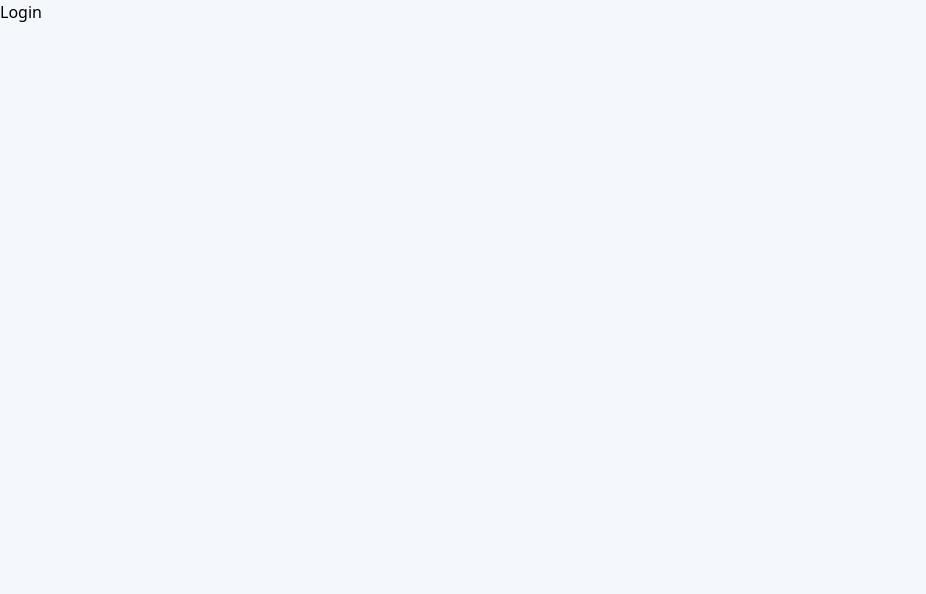
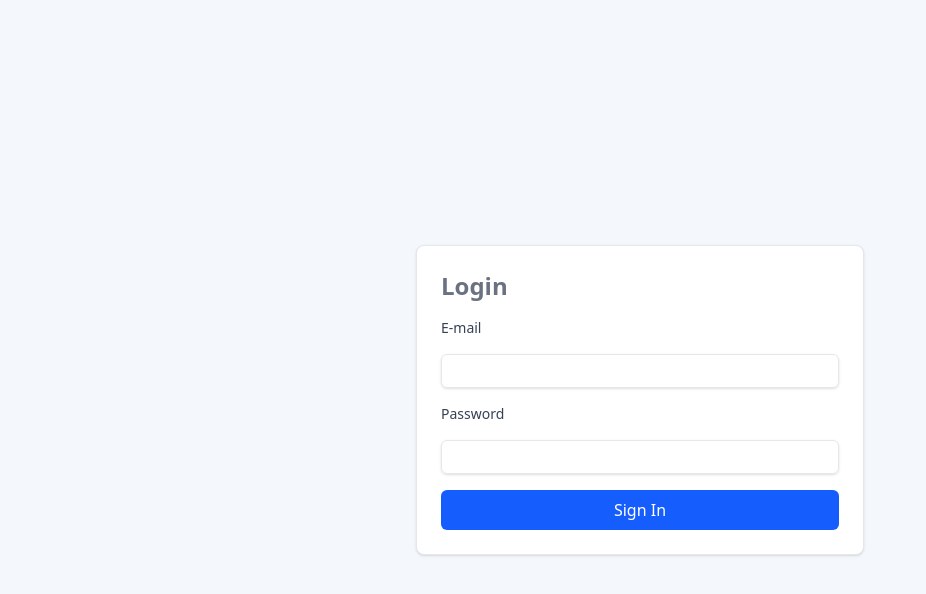
Before and after one commit to felipecvo/teacherds-front, a React (Vite) app: page /login in a window 1280 px wide. Shown: the top 594 px of the page, without its empty margins (0-926 px from the left). Built offline with nearby package versions, Linux system fonts and the light colour scheme.

Commit message:
feat: add login screen

```diff
--- a/package.json
+++ b/package.json
@@ -13,6 +13,7 @@
     "@tailwindcss/vite": "^4.1.13",
     "react": "^19.1.1",
     "react-dom": "^19.1.1",
+    "react-hook-form": "^7.63.0",
     "react-router-dom": "^7.9.1",
     "tailwindcss": "^4.1.13"
   },
--- /dev/null
+++ b/src/components/ui/Card.tsx
@@ -0,0 +1,12 @@
+import type { PropsWithChildren } from "react";
+
+const Card = ({ children }: PropsWithChildren) => {
+  //  hover:shadow-md transition-shadow cursor-pointer
+  // #e0e5eb
+  return (
+    <div className="rounded-lg border border-gray-200 bg-white text-gray-500 shadow-sm">
+      {children}
+    </div>
+  );
+};
+export default Card;
--- a/src/routes/login.tsx
+++ b/src/routes/login.tsx
@@ -1,4 +1,36 @@
+import Card from "../components/ui/Card";
+
 const Login = () => {
-  return <div>Login</div>;
+  return (
+    <div className="flex flex-col max-w-md mx-auto justify-center h-screen">
+      <Card>
+        <div className="p-6">
+          <h1 className="text-2xl font-bold mb-4 text-foreground">Login</h1>
+          <form className="space-y-4">
+            <label className="block text-sm font-medium text-gray-700">
+              E-mail
+            </label>
+            <input
+              type="text"
+              className="mt-1 block w-full rounded-md border border-gray-200 shadow-sm focus:border-blue-500 focus:ring-blue-500 py-1 px-2"
+            />
+            <label className="block text-sm font-medium text-gray-700 mt-4">
+              Password
+            </label>
+            <input
+              type="password"
+              className="mt-1 block w-full rounded-md border border-gray-200 shadow-sm focus:border-blue-500 focus:ring-blue-500 py-1 px-2"
+            />
+            <button
+              type="submit"
+              className="w-full bg-blue-600 text-white py-2 px-4 rounded-md hover:bg-blue-700 transition-colors"
+            >
+              Sign In
+            </button>
+          </form>
+        </div>
+      </Card>
+    </div>
+  );
 };
 export default Login;
```
Also changed, not shown: 1 other file (tests, documents, lock files or other folders).
